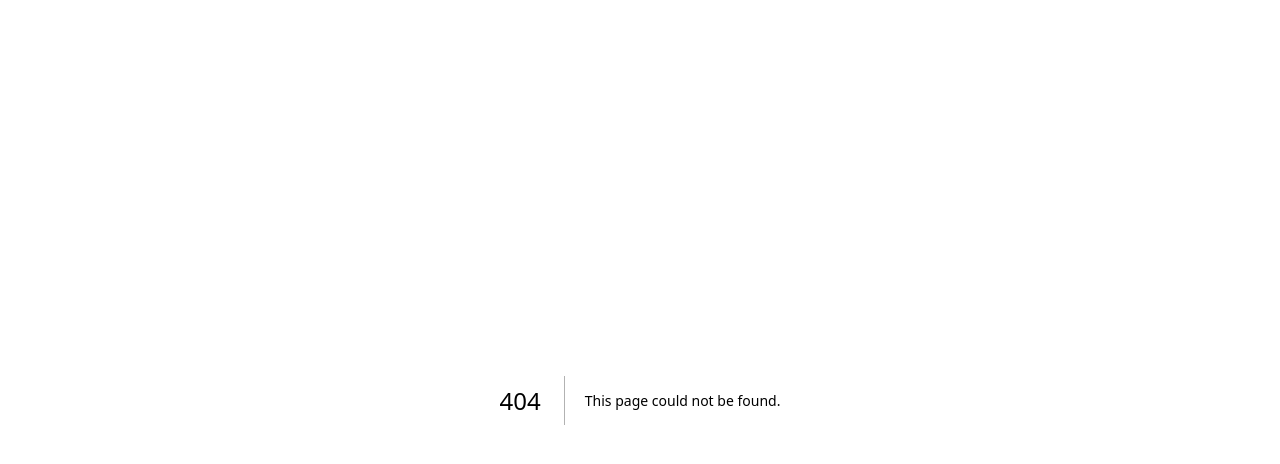
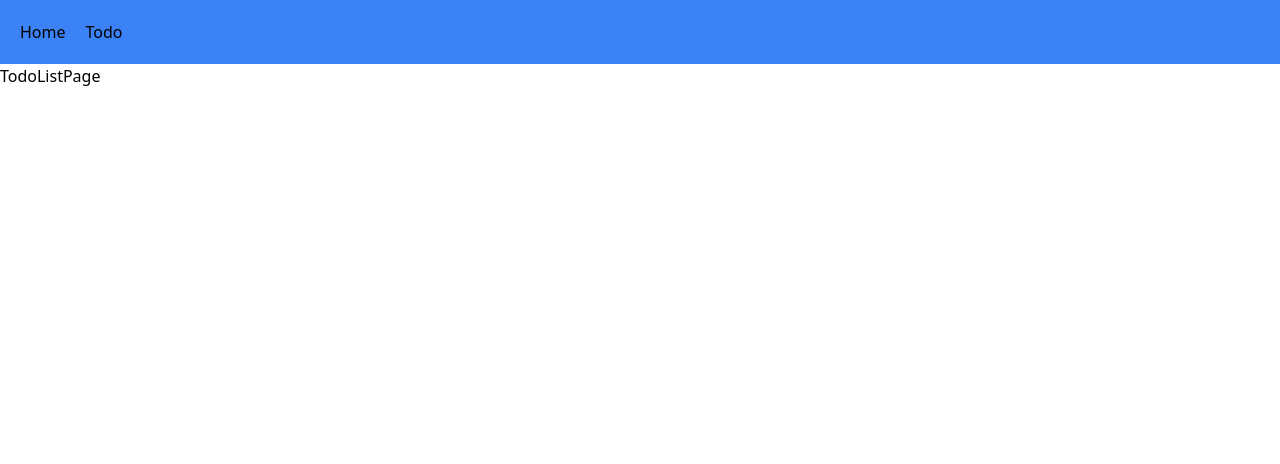
Before and after one commit to ShahDhruvik/nextjs13, a Next.js app: page /todos/1 in a window 1280 px wide. Before the commit this address had no page. Shown: the top 464 px of the page. Built offline with nearby package versions, Linux system fonts and the light colour scheme.

Commit message:
todoListPage are created

```diff
--- /dev/null
+++ b/app/header.tsx
@@ -0,0 +1,16 @@
+import Link from 'next/link'
+import React from 'react'
+
+const Header = () => {
+  return (
+    <header className="p-5 bg-blue-500">
+      {/* <p>Header</p> */}
+      <Link href="/" className="mr-5">
+        Home
+      </Link>
+      <Link href="/todos">Todo</Link>
+    </header>
+  )
+}
+
+export default Header
--- a/app/layout.tsx
+++ b/app/layout.tsx
@@ -1,4 +1,5 @@
 import '../styles/globals.css'
+import Header from './header'
 
 export default function RootLayout({
   children,
@@ -7,8 +8,11 @@ export default function RootLayout({
 }) {
   return (
     <html>
-      <head />
-      <body>{children}</body>
+      <head></head>
+      <body>
+        <Header />
+        {children}
+      </body>
     </html>
   )
 }
--- /dev/null
+++ b/app/todos/[todoId]/page.tsx
@@ -0,0 +1,7 @@
+import React from 'react'
+
+const TodoListPage = () => {
+  return <div>TodoListPage</div>
+}
+
+export default TodoListPage
--- /dev/null
+++ b/app/todos/page.tsx
@@ -0,0 +1,12 @@
+import React from 'react'
+import TodoList from './todoList'
+
+function Todos() {
+  return (
+    <div className=" text-blue-900 font-bold">
+      {/*@ts-ignore*/}
+      <TodoList />
+    </div>
+  )
+}
+export default Todos
--- /dev/null
+++ b/app/todos/todoList.tsx
@@ -0,0 +1,27 @@
+import Link from 'next/link'
+import React from 'react'
+import { Todo } from '../../typing'
+
+const fetchTodos = async () => {
+  const res = await fetch('https://jsonplaceholder.typicode.com/todos/')
+  const todos: Todo[] = await res.json()
+  return todos
+}
+async function TodoList() {
+  const todos = await fetchTodos()
+
+  return (
+    <>
+      <h1>todos</h1>
+      {todos.map((todo) => {
+        return (
+          <p key={todo.id}>
+            <Link href={`/todos/${todo.id}`}>Todo: ${todo.id}</Link>
+          </p>
+        )
+      })}
+    </>
+  )
+}
+
+export default TodoList
--- /dev/null
+++ b/typing.d.ts
@@ -0,0 +1,6 @@
+export type Todo = {
+  userId: number
+  id: number
+  title: string
+  completed: boolean
+}
```
